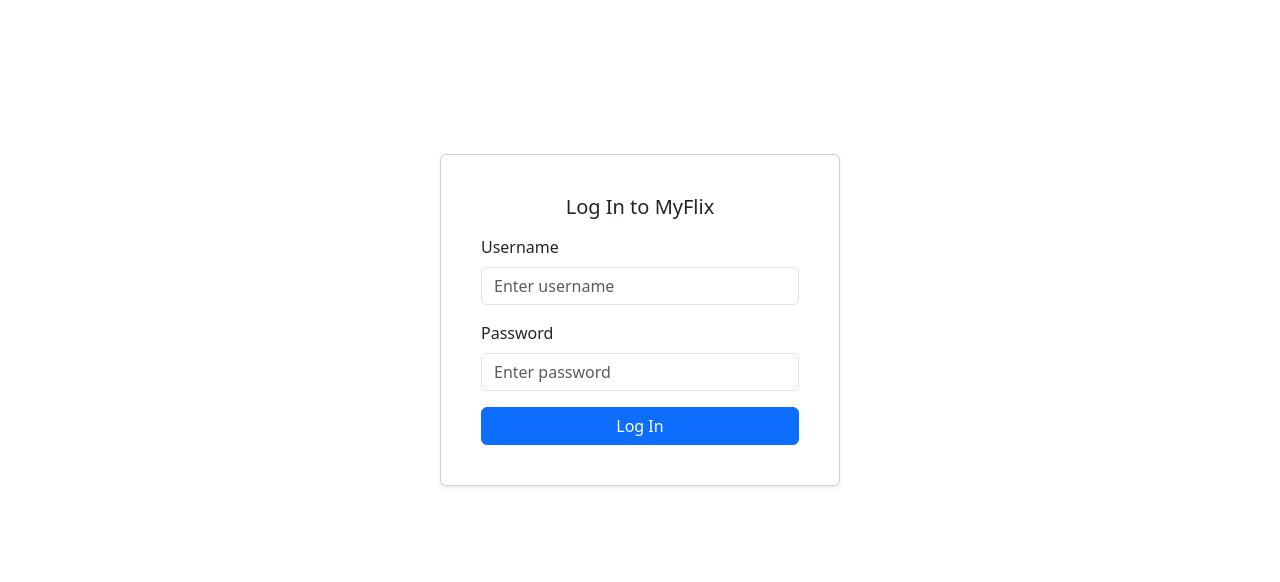
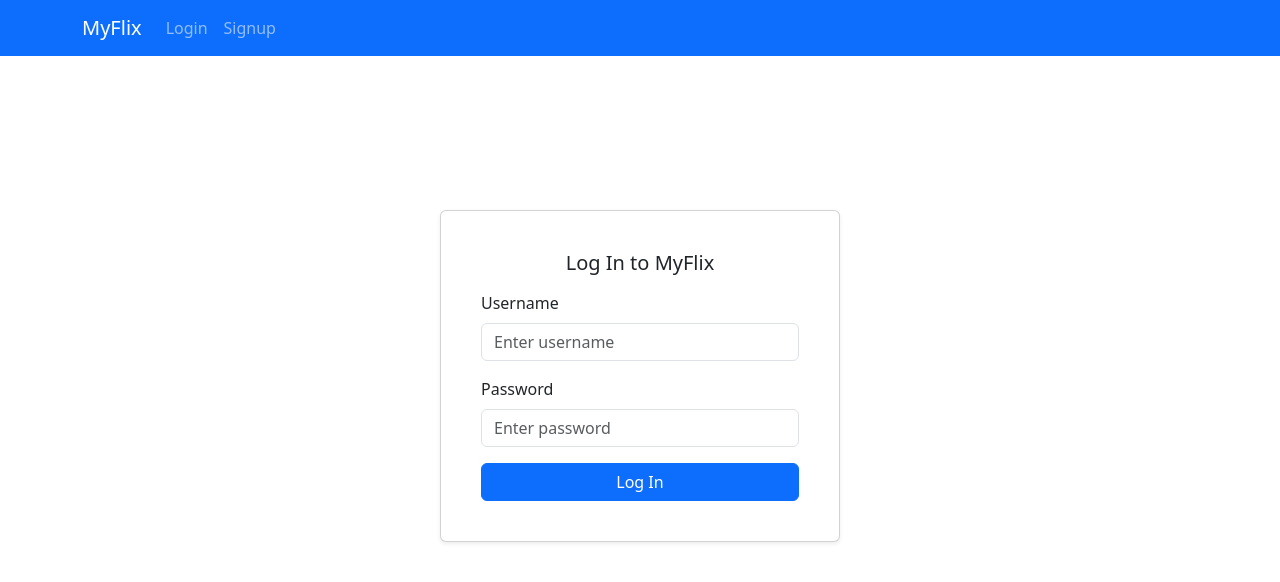
Before and after one commit to TheBeard-af/myFlix-client, a React (Vite) app: page /login in a window 1280 px wide. Shown: the top 582 px of the page. Built offline with nearby package versions, Linux system fonts and the light colour scheme.

Commit message:
Added navigation bar

```diff
--- a/src/components/main-view/main-view.jsx
+++ b/src/components/main-view/main-view.jsx
@@ -5,6 +5,7 @@
 import { LoginView } from "../login-view/login-view";
 import { SignupView } from "../signup-view/signup-view";
 import { BrowserRouter, Routes, Route, Navigate } from "react-router-dom";
+import { NavigationBar } from "../navigation-bar/navigation-bar";
 
 export const MainView = () => {
   const [movies, setMovies] = useState([]);
@@ -34,6 +35,14 @@
   // When user is not logged in
   return (
     <BrowserRouter>
+      <NavigationBar
+        user={user}
+        onLoggedOut={() => {
+          setUser(null);
+          setToken(null);
+          localStorage.clear();
+        }}
+      />
       <Row className="justify-content-md-center">
         <Routes>
           <Route
--- a/src/components/navigation-bar/navigation-bar.jsx
+++ b/src/components/navigation-bar/navigation-bar.jsx
@@ -0,0 +1,40 @@
+import { Navbar, Nav, Container } from "react-bootstrap";
+import { Link } from "react-router-dom";
+
+export const NavigationBar = ({ user, onLoggedOut }) => {
+  return (
+    <Navbar bg="primary" variant="dark" expand="lg">
+      <Container>
+        <Navbar.Brand as={Link} to="/">
+          MyFlix
+        </Navbar.Brand>
+        <Navbar.Toggle aria-controls="basic-navbar-nav" />
+        <Navbar.Collapse id="basic-navbar-nav">
+          <Nav className="me-auto">
+            {!user && (
+              <>
+                <Nav.Link as={Link} to="/login">
+                  Login
+                </Nav.Link>
+                <Nav.Link as={Link} to="/signup">
+                  Signup
+                </Nav.Link>
+              </>
+            )}
+            {user && (
+              <>
+                <Nav.Link as={Link} to="/">
+                  Home
+                </Nav.Link>
+                <Nav.Link as={Link} to="/profile">
+                  Profile
+                </Nav.Link>
+                <Nav.Link onClick={onLoggedOut}>Logout</Nav.Link>
+              </>
+            )}
+          </Nav>
+        </Navbar.Collapse>
+      </Container>
+    </Navbar>
+  );
+};
```
Also changed, not shown: 2 other files (tests, documents, lock files or other folders).
